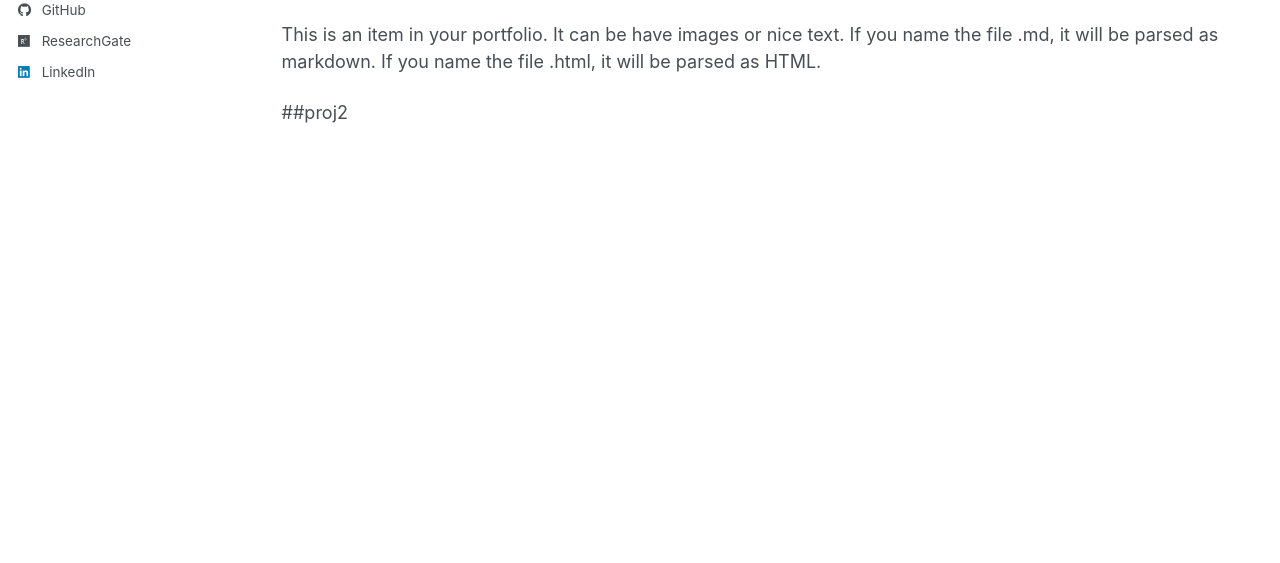
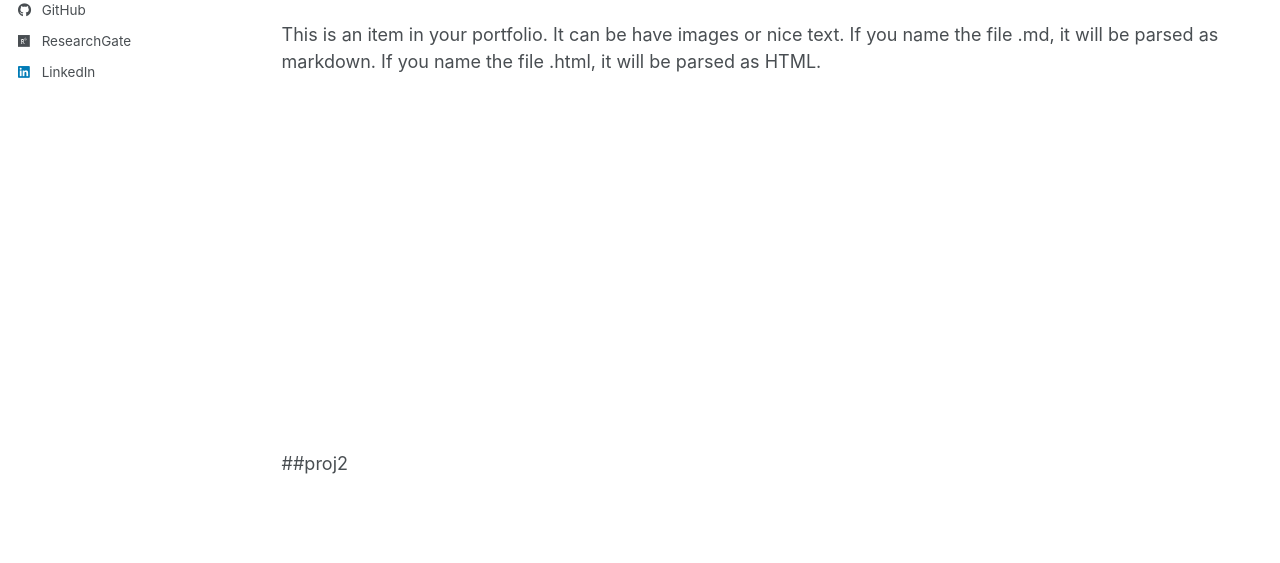
Before and after one commit to ChloeZhu1/ChloeZhu1.github.io, a Jekyll site: the page built from _pages/math.md, in a window 1280 px wide and 1259 px high. Shown: the part 531-1094 px from the top of the window. Built offline with Jekyll 4.4.1, drawn with Linux system fonts in a browser that asks for light colours; a script bundle is joined from its source files by our own code; library files that are not in the unit come from our copies.

Commit message:
Update math.md

```diff
--- a/_pages/math.md
+++ b/_pages/math.md
@@ -12,5 +12,19 @@ redirect_from:
 ![Skyrmions](/images/skyrmions.jpg)
 
 This is an item in your portfolio. It can be have images or nice text. If you name the file .md, it will be parsed as markdown. If you name the file .html, it will be parsed as HTML.
+<br>
+<br>
+<br>
+<br>
+<br>
+<br>
+<br>
+<br>
+<br>
+<br>
+<br>
+<br>
+<br>
+<br>
 
 ##proj2
```
